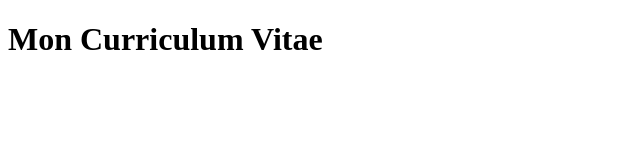
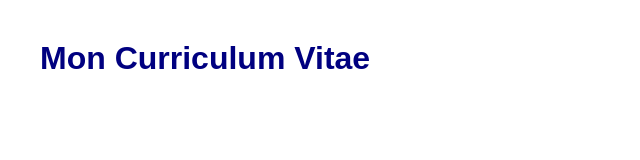
Before and after one commit to laleyealabi15-lgtm/mon-cv, a plain HTML site: page index.html in a window 1280 px wide. Shown: the whole page, without its empty margins (0-640 px from the left). Drawn offline with Linux system fonts and the light colour scheme.

Commit message:
mise en place du style css

```diff
--- a/index.html
+++ b/index.html
@@ -5,6 +5,7 @@
     <meta charset="UTF-8">
     <meta name="viewport" content="width=device-width, initial-scale=1.0">
     <title>Mon CV</title>
+    <link rel="stylesheet" href="style.css">
 </head>
 <body>
 
--- a/style.css
+++ b/style.css
@@ -1,12 +1,9 @@
+
 body {
     font-family: Arial, sans-serif;
-    background-color: #f4f4f4;
-    color: #333;
-    margin: 0;
-    padding: 30px;
+    margin: 40px;
 }
 
 h1 {
-    color: #1d3557;
-    text-align: center;
+    color: navy;
 }
```
